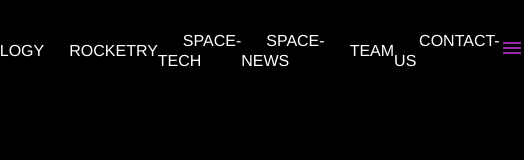
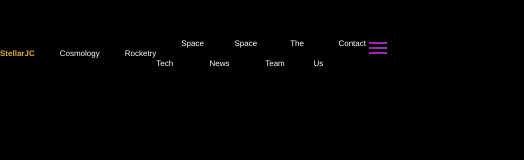
Before and after one commit to stellarjc/Website-React-Code, a React (Create React App) app: page / in a window 390 px wide. Shown: the top 160 px of the page, 524 px wide, since content can reach past the window. Built offline with nearby package versions, Linux system fonts and the light colour scheme.

Commit message:
Made the navbar responsive

```diff
--- a/src/components/Navbar.js
+++ b/src/components/Navbar.js
@@ -20,29 +20,29 @@ function Navbar() {
     return <div className="navbar">
         <div className="logo">
         <img src="logo-3.png" className="logo-img" alt="logo" />
-        <Link to="/"><p className="logo-text">STELLAR-JC</p></Link>
+        <Link to="/"><p className="logo-text">StellarJC</p></Link>
         </div>
         <div className="menu">
             <ul className="menu-list">
-                <li className="menu-list-item"><Link className="menu-list-item-a1" to='/'>HOME</Link></li>
-                <li className="menu-list-item"><Link className="menu-list-item-a" to='/cos'>COSMOLOGY</Link></li>
-                <li className="menu-list-item"><Link className="menu-list-item-a" to='/roc'>ROCKETRY</Link></li>
-                <li className="menu-list-item"><Link className="menu-list-item-a" to='/spt'>SPACE-TECH</Link></li>
-                <li className="menu-list-item"><Link className="menu-list-item-a" to='/spn'>SPACE-NEWS</Link></li>
-                <li className="menu-list-item"><Link className="menu-list-item-a" to='/tem'>TEAM</Link></li>
-                <li className="menu-list-item"><Link className="menu-list-item-a" to='/con'>CONTACT-US</Link></li>
+                <li className="menu-list-item"><Link className="menu-list-item-a1" to='/'>StellarJC</Link></li>
+                <li className="menu-list-item"><Link className="menu-list-item-a" to='/cos'>Cosmology</Link></li>
+                <li className="menu-list-item"><Link className="menu-list-item-a" to='/roc'>Rocketry</Link></li>
+                <li className="menu-list-item"><Link className="menu-list-item-a" to='/spt'>Space Tech</Link></li>
+                <li className="menu-list-item"><Link className="menu-list-item-a" to='/spn'>Space News</Link></li>
+                <li className="menu-list-item"><Link className="menu-list-item-a" to='/tem'>The Team</Link></li>
+                <li className="menu-list-item"><Link className="menu-list-item-a" to='/con'>Contact Us</Link></li>
             </ul>
         </div>
         <div className="dropdown">
         <MenuIcon color="secondary" onClick={showDrawer} />
         <Drawer placement="right" onClose={onClose} open={open} width="200px">
-            <p><Link className="menu-list-item-a" to='/' onClick={()=>{setOpen(false);}}>HOME</Link></p>
-            <p><Link className="menu-list-item-a" to='/cos' onClick={()=>{setOpen(false);}}>COSMOLOGY</Link></p>
-            <p><Link className="menu-list-item-a" to='/roc' onClick={()=>{setOpen(false);}}>ROCKETRY</Link></p>
-            <p><Link className="menu-list-item-a" to='/spt' onClick={()=>{setOpen(false);}}>SPACE-TECH</Link></p>
-            <p><Link className="menu-list-item-a" to='/spn' onClick={()=>{setOpen(false);}}>SPACE-NEWS</Link></p>
-            <p><Link className="menu-list-item-a" to='/tem' onClick={()=>{setOpen(false);}}>TEAM</Link></p>
-            <p><Link className="menu-list-item-a" to='/con' onClick={()=>{setOpen(false);}}>CONTACT-US</Link></p>
+            <p><Link className="menu-list-item-a" to='/' onClick={()=>{setOpen(false);}}>Home</Link></p>
+            <p><Link className="menu-list-item-a" to='/cos' onClick={()=>{setOpen(false);}}>Cosmology</Link></p>
+            <p><Link className="menu-list-item-a" to='/roc' onClick={()=>{setOpen(false);}}>Rocketry</Link></p>
+            <p><Link className="menu-list-item-a" to='/spt' onClick={()=>{setOpen(false);}}>Space Tech</Link></p>
+            <p><Link className="menu-list-item-a" to='/spn' onClick={()=>{setOpen(false);}}>Space News</Link></p>
+            <p><Link className="menu-list-item-a" to='/tem' onClick={()=>{setOpen(false);}}>The Team</Link></p>
+            <p><Link className="menu-list-item-a" to='/con' onClick={()=>{setOpen(false);}}>Contact Us</Link></p>
         </Drawer>
         </div>
     </div>
--- a/src/css/Navbar.css
+++ b/src/css/Navbar.css
@@ -20,7 +20,7 @@
 .logo-text{
     color:#ffffff;
     font-family: 'montserrat', Tahoma, Geneva, Verdana, sans-serif;
-    font-weight: 390;
+    font-weight: 39;
     font-size: 30px;
 }
 .menu{
@@ -36,15 +36,15 @@
     text-decoration: none;
     color:#ffffff;
     font-family: "Montserrat", Helvetica, sans-serif;
-    font-weight: 390;
+    font-weight: semi-bold;
     margin-left: 25px;
     font-size: 16px;
 }
 .menu-list-item-a1{
     text-decoration: none;
-    color:#ffffff;
+    color: rgb(226, 171, 52);
     font-family: "Montserrat", Helvetica, sans-serif;
-    font-weight: 390;
+    font-weight: bolder;
     font-size: 16px;
 }
 .menu-list-item-a:hover{
@@ -56,7 +56,24 @@
 .dropdown{
     display:block;
 }
+/* Below two media queries work while trying responsiveness but don't while resizing viewport :( */
+@media only screen and (max-width: 800px) {
+    .menu-list-item-a, .menu-list-item-a1{
+        font-size: 12px;
+    }
+}
 
+@media only screen and (max-width: 650px) {
+    .menu-list-item-a, .menu-list-item-a1{
+        font-size: 10px;
+    }
+}
+
+@media only screen and (max-width: 550px) {
+    .menu-list-item-a, .menu-list-item-a1{
+        font-size: 8px;
+    }
+}
 
 /* mobile section */
 @media only screen and (max-device-width: 480px){
```
